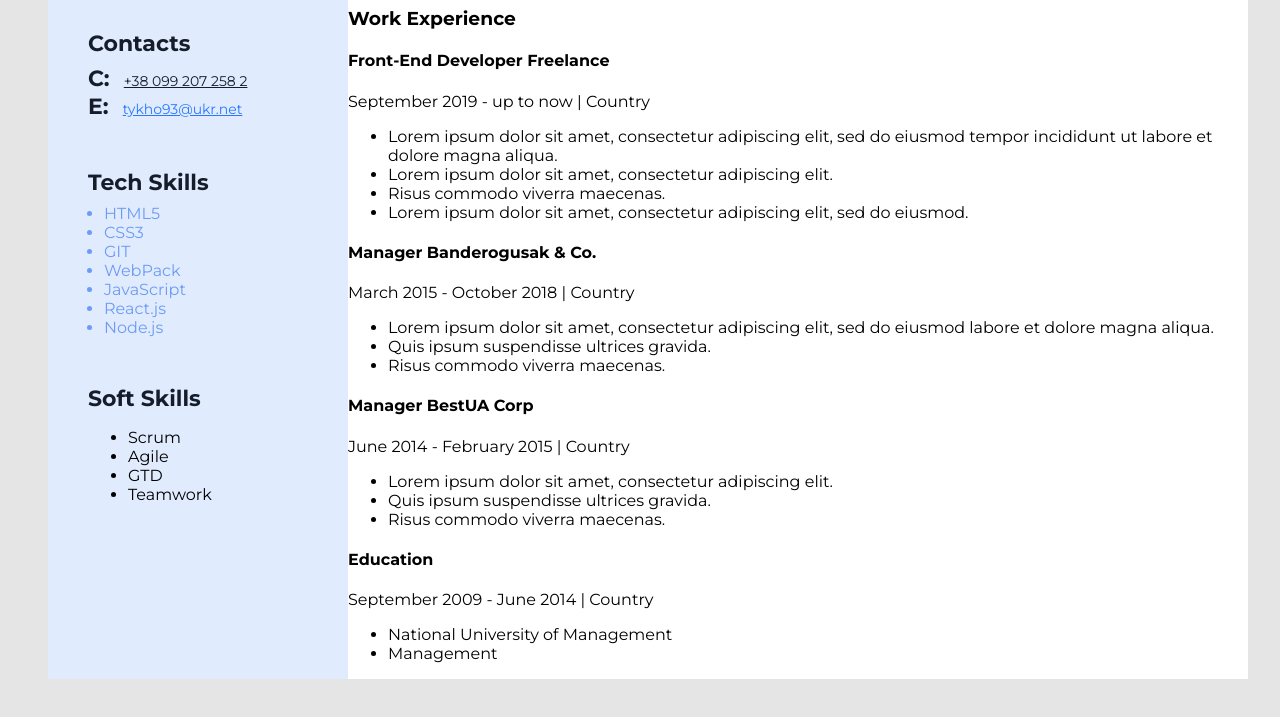
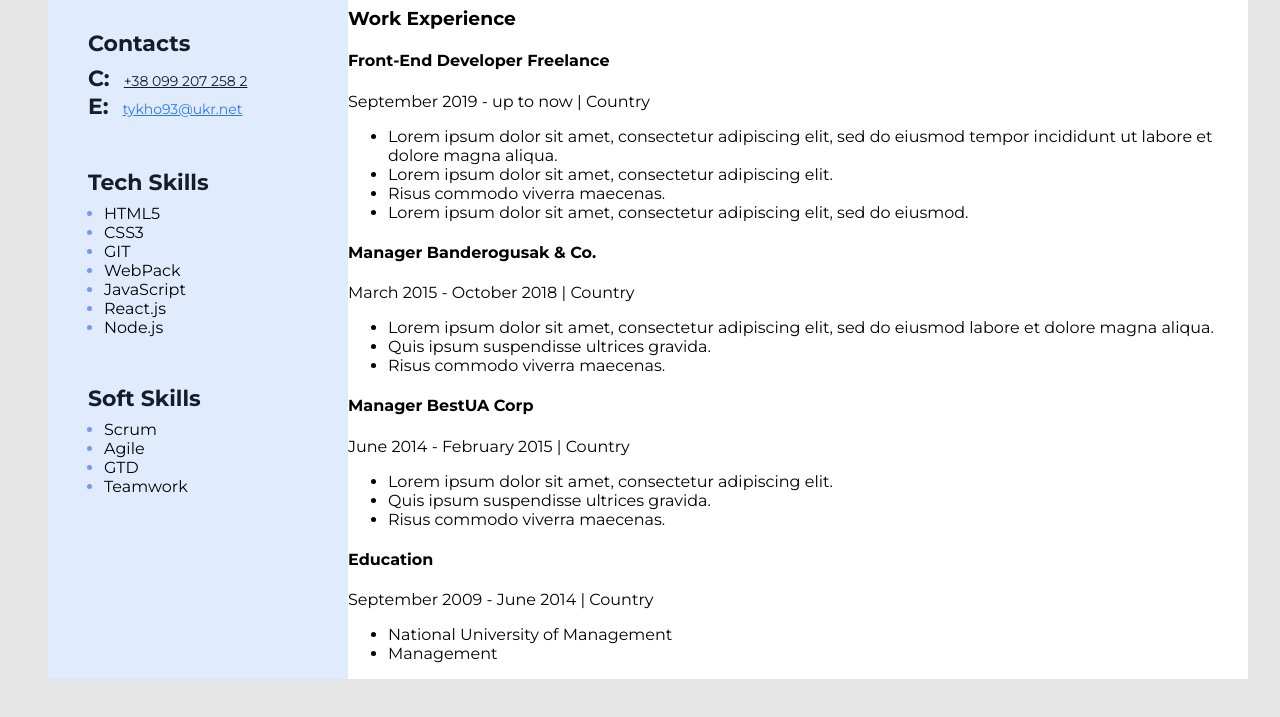
Before and after one commit to olehtykhonchyk/goit_tykhonchyk, a plain HTML site: page index.html in a window 1280 px wide. Shown: the part 335-1052 px from the top of the page. Drawn offline with Linux system fonts and the light colour scheme.

Commit message:
Soft- skill- done

```diff
--- a/css/styles.css
+++ b/css/styles.css
@@ -98,5 +98,18 @@ h2 {
 }
 .skills-list-item{
   color: #6D9BF5;
+}
+.skills-list-text{
+  color: black;
+}
+.Soft-skills{
+  margin: 0;
+  padding: 0 0 0 16px;
+}
 
+.Soft-skills-item{
+  color: #6D9BF5;
 }
+.Soft-skills-text{
+  color: black;
+}
--- a/index.html
+++ b/index.html
@@ -143,24 +143,45 @@
           <h3 class="sidebar-title">Tech Skills</h3>
           <ul class="skills-list">
             <li class="skills-list-item">
-             <span class="skills-list-text">HTML5</span>
+              <span class="skills-list-text">HTML5</span>
             </li>
-            <li class="skills-list-item">CSS3</li>
-            <li class="skills-list-item">GIT</li>
-            <li class="skills-list-item">WebPack</li>
-            <li class="skills-list-item">JavaScript</li>
-            <li class="skills-list-item">React.js</li>
-            <li class="skills-list-item">Node.js</li>
+            <li class="skills-list-item">
+              <span class="skills-list-text">CSS3</span>
+            </li>
+            <li class="skills-list-item">
+              <span class="skills-list-text">GIT</span>
+            </li>
+            <li class="skills-list-item">
+              <span class="skills-list-text">WebPack</span>
+            </li>
+            <li class="skills-list-item">
+              <span class="skills-list-text">JavaScript</span>
+            </li>
+            <li class="skills-list-item">
+              <span class="skills-list-text">React.js</span>
+            </li>
+            <li class="skills-list-item">
+              <span class="skills-list-text">Node.js</span>
+            </li>
           </ul>
         </div>
         <!-- Soft Skills -->
         <div class="Soft-skills-container">
           <h3 class="sidebar-title">Soft Skills</h3>
-          <ul>
-            <li>Scrum</li>
-            <li>Agile</li>
-            <li>GTD</li>
-            <li>Teamwork</li>
+          <ul class="Soft-skills">
+            <li class="Soft-skills-item">
+              <span class="Soft-skills-text">Scrum</span>
+            </li>
+            <li class="Soft-skills-item">
+              <span class="Soft-skills-text">Agile</span>
+            </li>
+            <li class="Soft-skills-item">
+              <span class="Soft-skills-text">GTD</span>
+
+            </li>
+            <li class="Soft-skills-item">
+              <span class="Soft-skills-text">Teamwork</span>
+            </li>
           </ul>
         </div>
       </aside>
```
